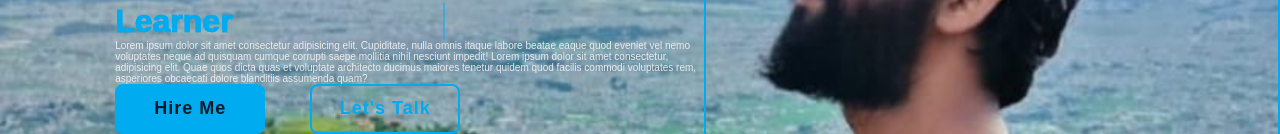
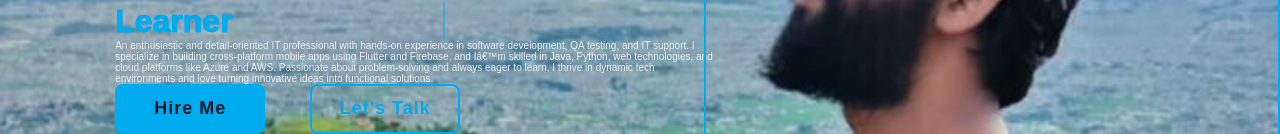
Before and after one commit to Sumit-Shah/Portfolio, a plain HTML site: page index.html in a window 1280 px wide. Shown: the part 368-502 px from the top of the page. Drawn offline with nearby package versions, Linux system fonts and the light colour scheme; no server answers.

Commit message:
About me

```diff
--- a/index.html
+++ b/index.html
@@ -82,8 +82,10 @@
             <div class="text-animate">
                 <h3>Learner</h3>
             </div>
-            <p>Lorem ipsum dolor sit amet consectetur adipisicing elit. Cupiditate, nulla omnis itaque labore beatae eaque quod eveniet vel nemo voluptates neque ad quisquam cumque corrupti saepe mollitia nihil nesciunt impedit!
-                Lorem ipsum dolor sit amet consectetur, adipisicing elit. Quae quos dicta quas et voluptate architecto ducimus maiores tenetur quidem quod facilis commodi voluptates rem, asperiores obcaecati dolore blanditiis assumenda quam?
+            <p>An enthusiastic and detail-oriented IT professional with hands-on experience in software development, QA testing, and IT support.
+                I specialize in building cross-platform mobile apps using Flutter and Firebase, and I’m skilled in Java, Python, web technologies, and cloud platforms like Azure and AWS.
+                Passionate about problem-solving and always eager to learn,
+                I thrive in dynamic tech environments and love turning innovative ideas into functional solutions.
             </p>
 
             <div class="btn-box">
```
